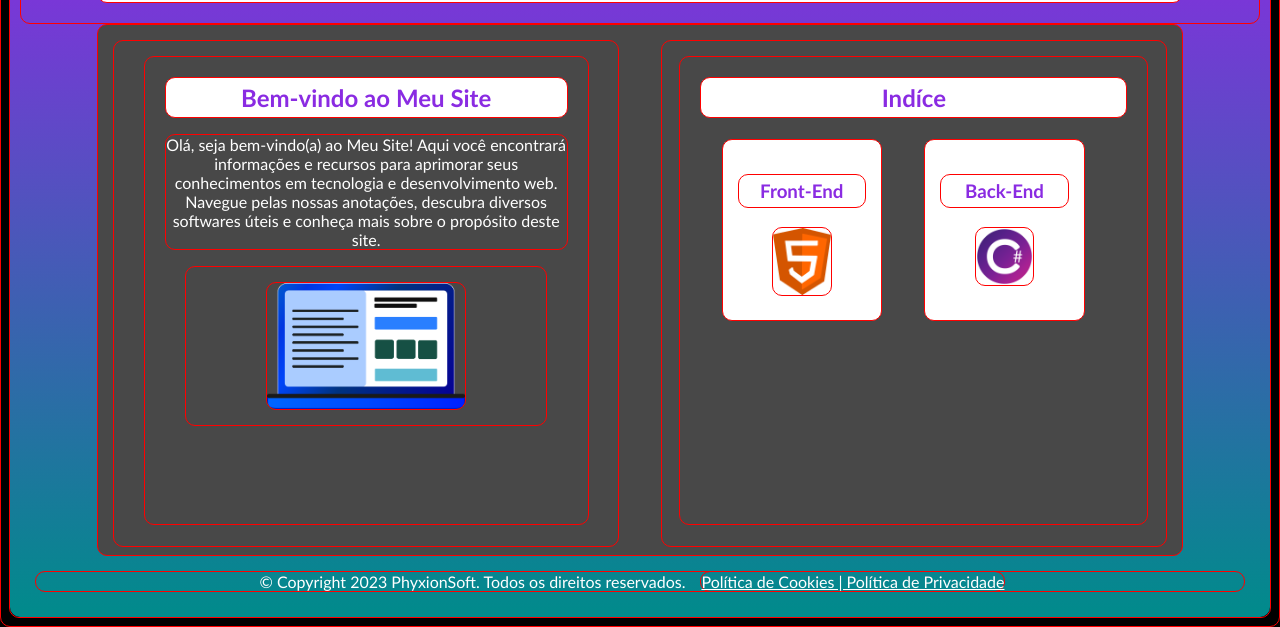
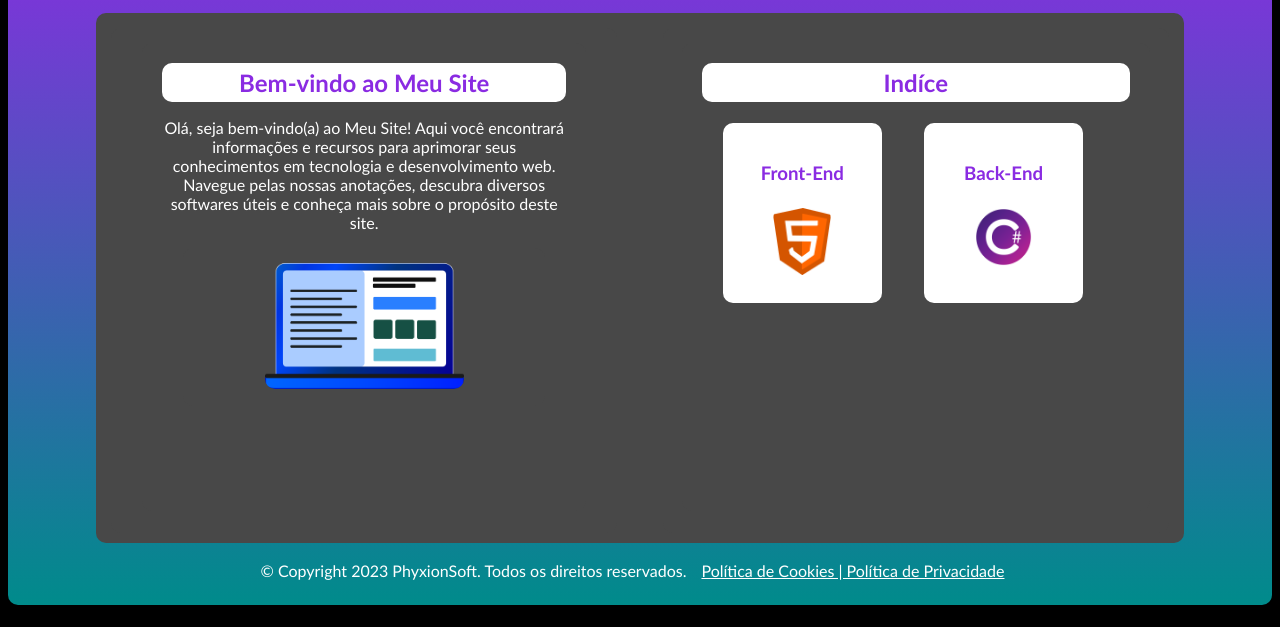
Before and after one commit to RyanMFerreira/phyxionsoft.github.io, a plain HTML site: page index.html in a window 1280 px wide. Shown: the part 199-826 px from the top of the page. Drawn offline with Linux system fonts and the light colour scheme.

Commit message:
Update style.css

```diff
--- a/style.css
+++ b/style.css
@@ -4,7 +4,6 @@
     color: rgb(72, 72, 72);
     text-align: center;
     color: white;
-    border: 1px solid red;
 }
 
 body {
@@ -45,6 +44,7 @@ ul li a:hover {
 }
 
 div {
+    display: inline-block;
     background: rgb(72, 72, 72);
     padding: 15px;
     margin: auto auto;
```
